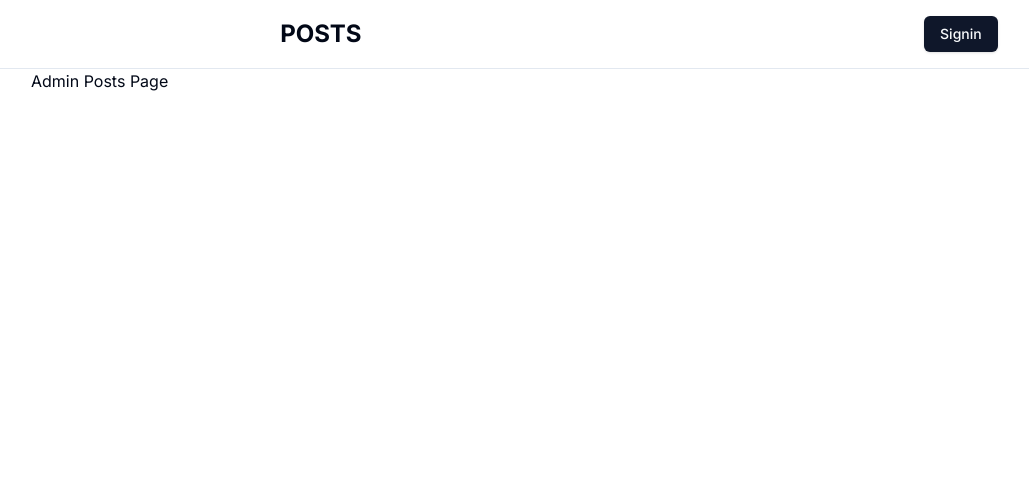
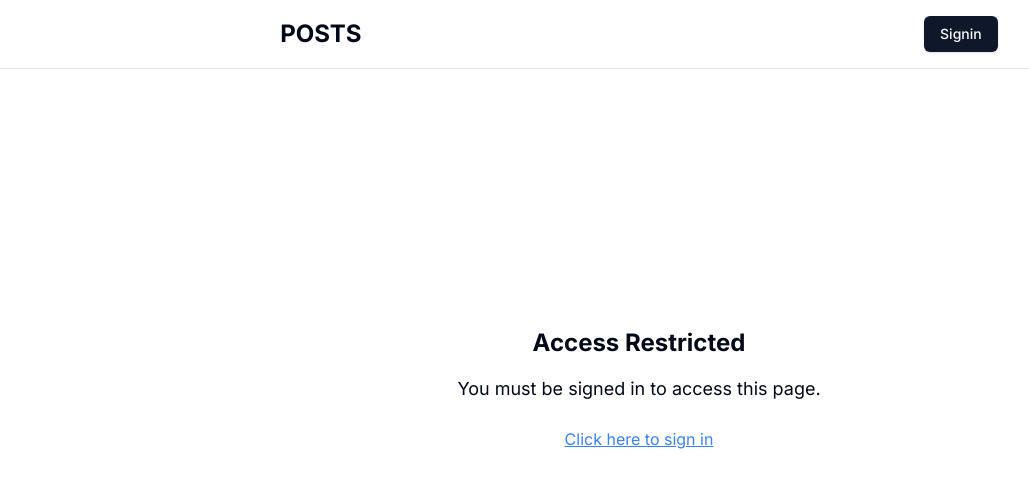
Before and after one commit to ankitshukla20/POSTS, a Next.js app: page /admin in a window 1280 px wide. Shown: the top 488 px of the page, without its empty margins (1-1030 px from the left). Built offline with nearby package versions, Linux system fonts and the light colour scheme; no server answers.

Commit message:
Add auth check componenet

```diff
--- /dev/null
+++ b/app/admin/layout.tsx
@@ -0,0 +1,10 @@
+import AuthCheck from "@/components/AuthCheck";
+import { ReactNode } from "react";
+
+interface Props {
+  children: ReactNode;
+}
+
+export default function AdminLayout({ children }: Props) {
+  return <AuthCheck>{children}</AuthCheck>;
+}
--- a/app/admin/page.tsx
+++ b/app/admin/page.tsx
@@ -1,3 +1,5 @@
+import AuthCheck from "@/components/AuthCheck";
+
 export default function AdminPostsPage() {
   return (
     <>
--- /dev/null
+++ b/components/AuthCheck.tsx
@@ -0,0 +1,28 @@
+"use client";
+import { useUserContext } from "@/lib/userContext";
+import Link from "next/link";
+import { ReactNode } from "react";
+
+interface Props {
+  children: ReactNode;
+  fallback?: ReactNode;
+}
+export default function AuthCheck({ children, fallback }: Props) {
+  const { username } = useUserContext();
+  return username
+    ? children
+    : fallback || (
+        <div className="flex flex-col items-center justify-center h-[80vh] p-6 text-center">
+          <h2 className="text-2xl font-bold mb-4">Access Restricted</h2>
+          <p className="text-lg mb-6">
+            You must be signed in to access this page.
+          </p>
+          <Link
+            href="/enter"
+            className="text-blue-500 underline hover:text-blue-700"
+          >
+            Click here to sign in
+          </Link>
+        </div>
+      );
+}
```
